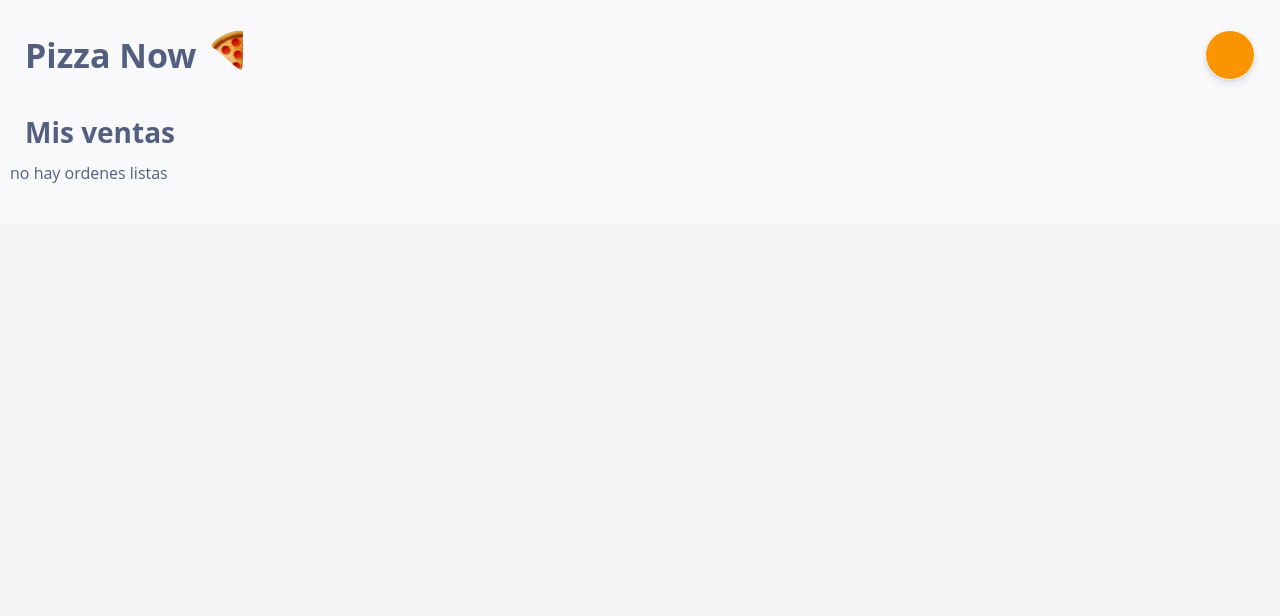
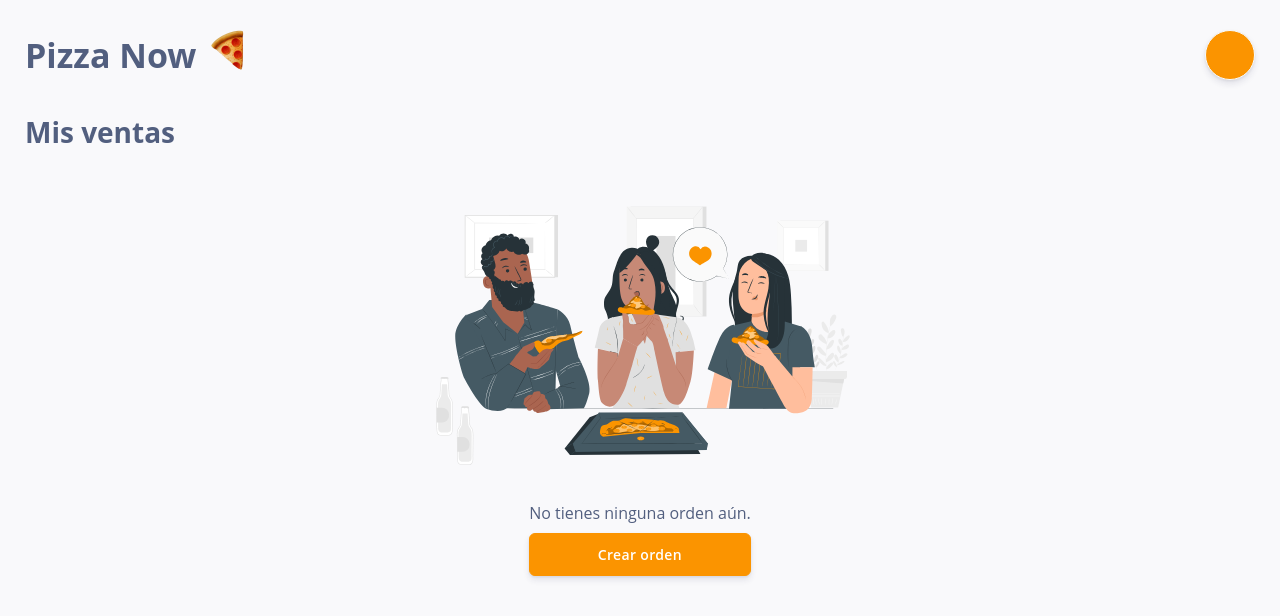
Before and after one commit to davidlruizc/pizza-now, a React (Create React App) app: page / in a window 1280 px wide. Shown: the top 616 px of the page. Built offline with nearby package versions, Linux system fonts and the light colour scheme; a web font is replaced by a local one; what react-toast-notifications would draw is missing.

Commit message:
no order view

```diff
--- /dev/null
+++ b/src/components/molecules/NoOrders/index.tsx
@@ -0,0 +1,38 @@
+import * as React from 'react';
+import { Button, Col } from 'reactstrap';
+import NoOrdersImage from 'assets/images/order.svg';
+import {
+  ContentLabel,
+  ImageContainer,
+  MainContent,
+  NoOrderImageStyled,
+  WrapperContent,
+} from './styles';
+import { NavigationUrls } from 'constants/navigationURLS';
+import { useHistory } from 'react-router-dom';
+
+const NoOrders: React.FC = () => {
+  const history = useHistory();
+
+  const CreatePizza = () => {
+    history.push(NavigationUrls.createPizza);
+  };
+
+  return (
+    <Col sm="12">
+      <MainContent>
+        <ImageContainer>
+          <NoOrderImageStyled src={NoOrdersImage} alt="no orders yet" />
+        </ImageContainer>
+        <WrapperContent>
+          <ContentLabel>No tienes ninguna orden aún.</ContentLabel>
+          <Button onClick={CreatePizza} color="primary">
+            Crear orden
+          </Button>
+        </WrapperContent>
+      </MainContent>
+    </Col>
+  );
+};
+
+export default NoOrders;
--- /dev/null
+++ b/src/components/molecules/NoOrders/styles.ts
@@ -0,0 +1,35 @@
+import { Label } from 'reactstrap';
+import styled from 'styled-components';
+import { device } from 'utils/responsiveTemplate';
+
+export const MainContent = styled.div`
+  display: flex;
+  justify-content: center;
+  align-items: center;
+  flex-direction: column;
+`;
+
+export const ImageContainer = styled.div`
+  width: 100%;
+  padding: 20px;
+  display: flex;
+  justify-content: center;
+`;
+
+export const NoOrderImageStyled = styled.img`
+  height: 300px;
+  object-fit: cover;
+
+  @media ${device.mobile} {
+    height: 200px;
+  }
+`;
+
+export const WrapperContent = styled.div`
+  display: flex;
+  flex-direction: column;
+`;
+
+export const ContentLabel = styled(Label)`
+  text-align: center;
+`;
--- a/src/components/molecules/Orders/index.tsx
+++ b/src/components/molecules/Orders/index.tsx
@@ -3,6 +3,7 @@ import * as React from 'react';
 import { useSelector } from 'react-redux';
 import { Col, Row } from 'reactstrap';
 import { RootState } from 'states';
+import NoOrders from '../NoOrders';
 import { MainWrapper, Title } from './styles';
 
 const Orders: React.FC = () => {
@@ -33,7 +34,7 @@ const Orders: React.FC = () => {
                 ))}
               </React.Fragment>
             ) : (
-              <div>no hay ordenes listas</div>
+              <NoOrders />
             )}
           </React.Fragment>
         )}
```
